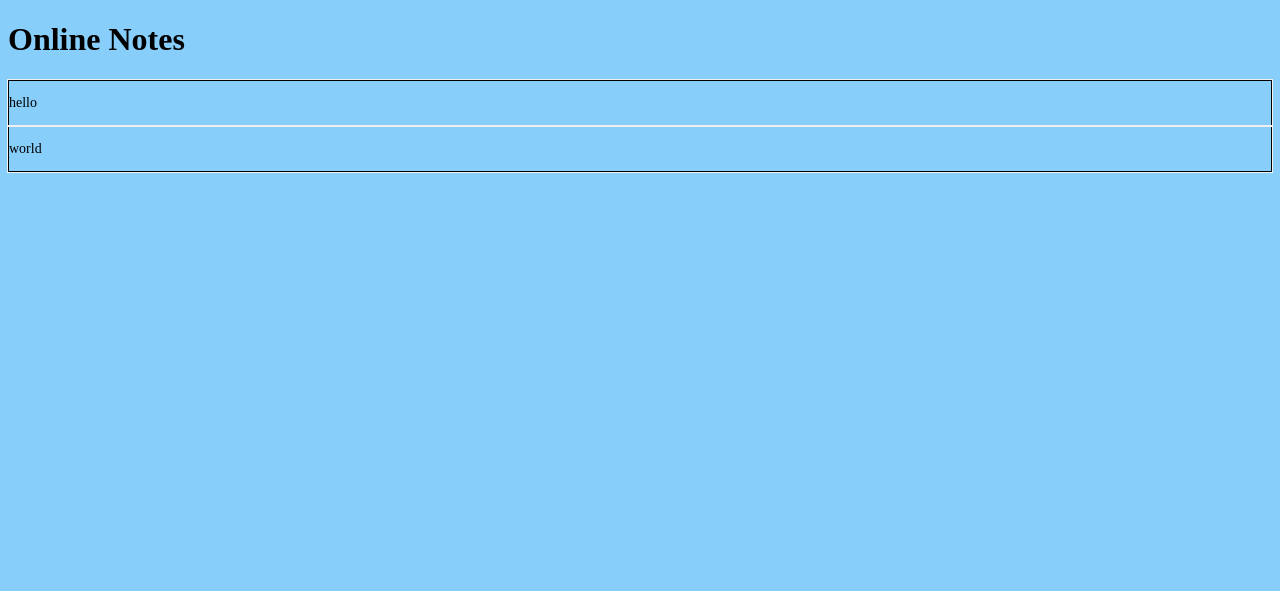
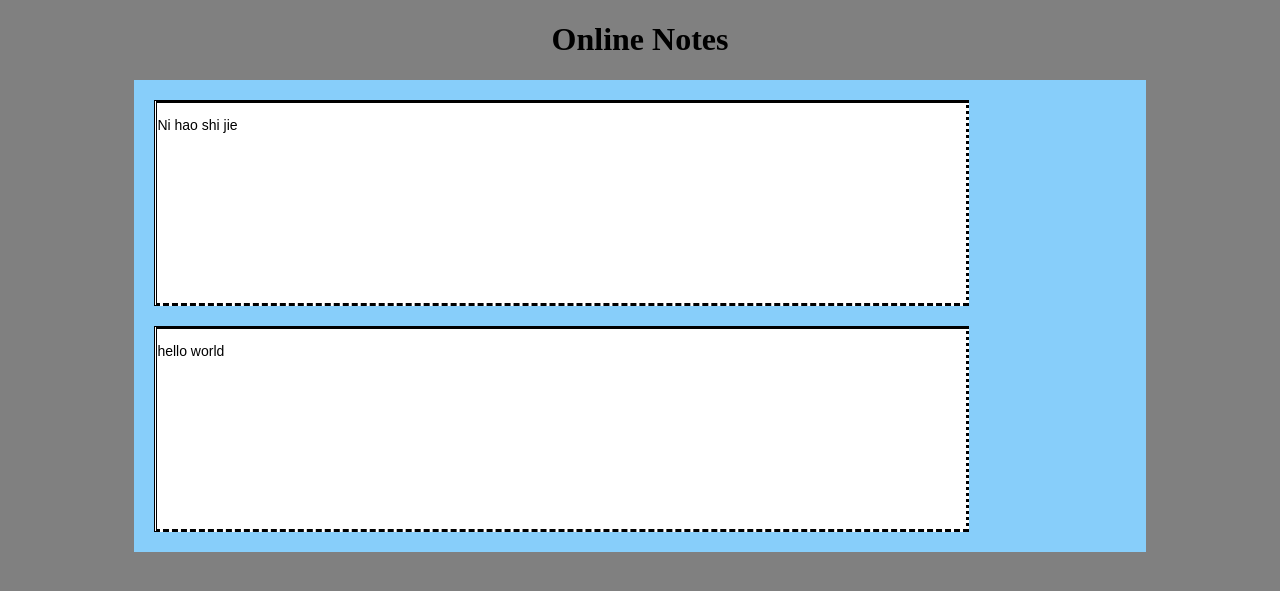
Before and after one commit to swapwz/notes, a Flask app: page / in a window 1280 px wide. Shown: the top 591 px of the page. Run offline with Flask 2, Linux system fonts and the light colour scheme.

Commit message:
new for home

```diff
--- a/notes/home/templates/home.html
+++ b/notes/home/templates/home.html
@@ -4,7 +4,11 @@
 {% endblock %}
 {% block body %}
   {{ super() }}
-  {% for note in notes %}
-      <div name=note><p> {{ note }} </div>
-  {% endfor %}
+  <div id=main-box>
+      <div id=content-box>
+	 {% for note in notes %}
+	    <div class="notebox"><p> {{ note }} </div>
+	 {% endfor %}
+      </div>
+  </div>
 {% endblock %}
--- a/notes/home/templates/layout.html
+++ b/notes/home/templates/layout.html
@@ -8,7 +8,9 @@
   </head>
   <body>
   {% block body %}
+    <center>
     <h1>Online Notes</h1>
+    </center>
   {% endblock %}
   </body>
 </html>
--- a/notes/home/views.py
+++ b/notes/home/views.py
@@ -8,7 +8,8 @@ from . import home
 
 @home.route('/')
 def homepage():
-    notes = ["hello", "world"]
+    notes = ["Ni hao shi jie", "hello world"]
+
     return render_template('home.html', notes=notes)
 
 
--- a/notes/static/style.css
+++ b/notes/static/style.css
@@ -1,9 +1,30 @@
 body {
-    background: #87CEFA;
+    background: gray;
+}
+#main-box {
+    position: relative;
+    left: 10%;
+    width: 80%;
+    height: 100%;
 }
 
-div[name=note] {
-    border: black solid thin;
-    outline:#f0f0f0 solid thin;
-    font-size:14px;
+#content-box {
+    position: relative;
+    float: left;
+    width: 100%;
+    height: 80%;
+    background: #87CEFA;
+    text-align: left;
+    font-family: arial, sans-serif;
+    font-size: 14px;
 }
+
+
+.notebox {
+    left: 10%;
+    border-style: solid dotted dashed double;
+    margin: 20px;
+    width: 80%;
+    height: 200px;
+    background-color: white;
+}
```
